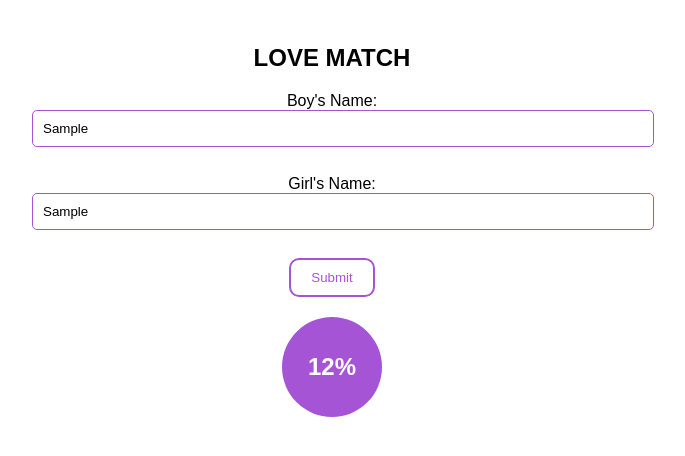
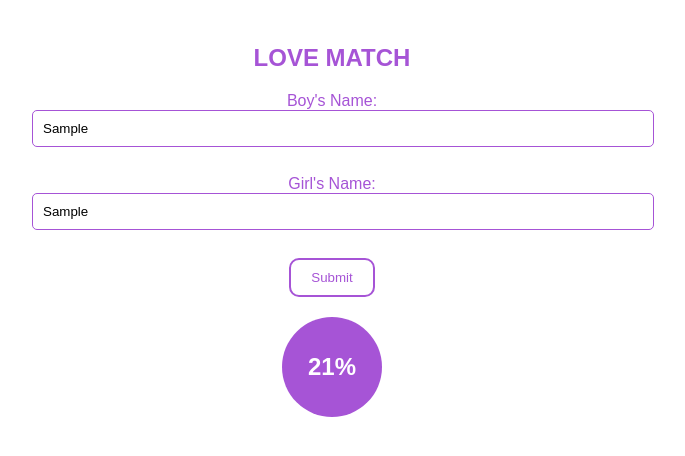
Before and after one commit to ShenSingh/Love-match-text-web-, a plain HTML site: page src/index.html in a window 1280 px wide. Both pictures are taken after typing "Sample", "Sample" into the empty fields and a click on the input "Submit". Shown: the whole page, without its empty margins (308-993 px from the left). Drawn offline with Linux system fonts and the light colour scheme.

Commit message:
almost-done

```diff
--- a/src/assents/js/main.js
+++ b/src/assents/js/main.js
@@ -8,5 +8,7 @@ document.getElementById('love-match-form').addEventListener('submit', function(e
 
     var percentage = (totalLength % 100);
 
-    document.getElementById('result').textContent = `${percentage}%`;
+    var random = Math.floor(Math.random() * 10);
+
+    document.getElementById('result').textContent = `${percentage+random}%`;
 });
--- a/src/index.html
+++ b/src/index.html
@@ -9,6 +9,8 @@
         body {
             font-family: Arial, sans-serif;
             text-align: center;
+            color: rgb(166, 84, 214);
+            font-weight: 500;
         }
 
        .container {
```
